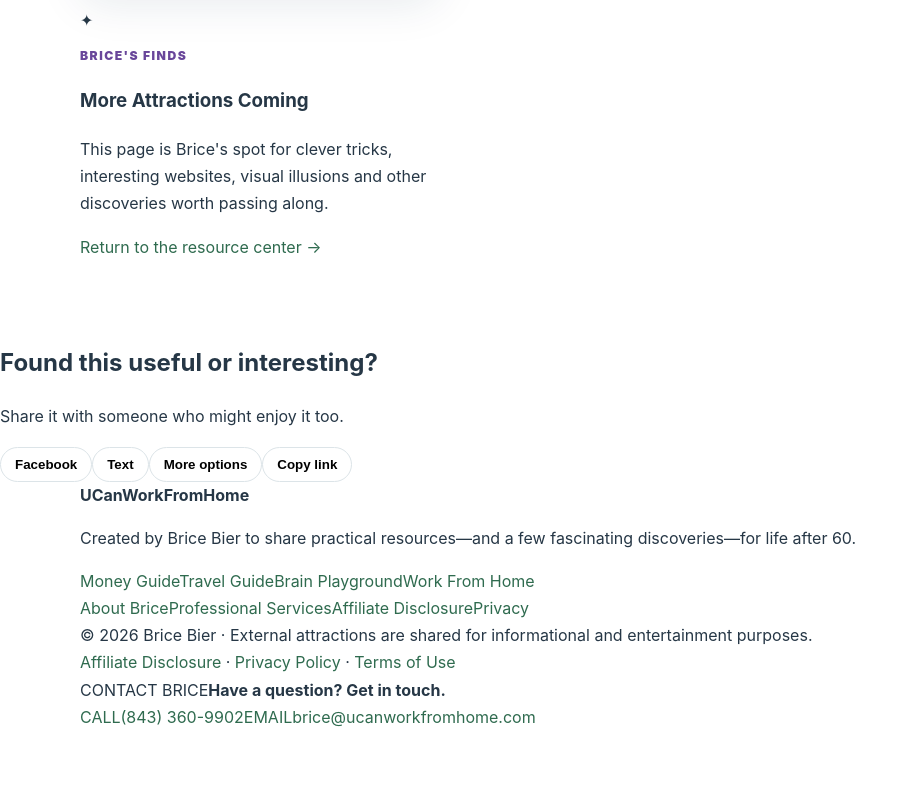
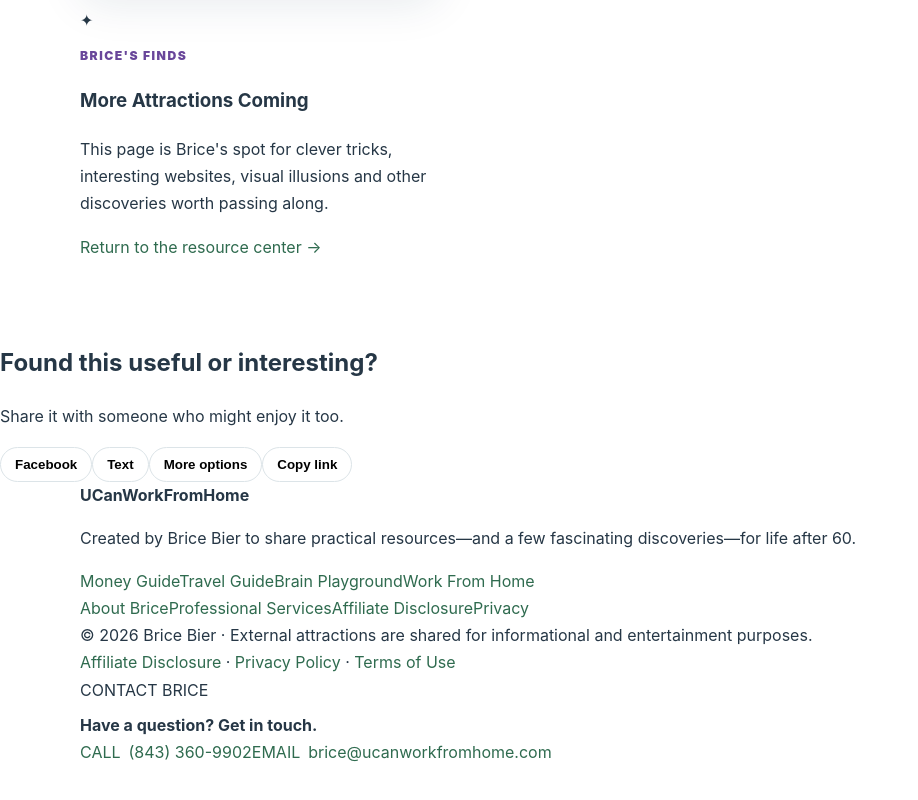
Before and after one commit to BriceKBier/Livegood-Affiliate, a plain HTML site: page fun.html in a window 1280 px wide. Shown: the part 3194-3994 px from the top of the page, without its empty margins (0-918 px from the left). Before the commit the page ends 3967 px from the top, so only its background shows below. Drawn offline with Linux system fonts and the light colour scheme; no server answers.

Commit message:
Fix spacing and layout of Brain Playground contact footer

```diff
--- a/fun.html
+++ b/fun.html
@@ -1,4 +1,4 @@
-<!doctype html><html lang="en"><head><meta charset="utf-8"><meta name="viewport" content="width=device-width,initial-scale=1"><title>Brain Playground | UCanWorkFromHome</title><link rel="stylesheet" href="style.css"><script async src="https://www.googletagmanager.com/gtag/js?id=G-17R4WE8EKY"></script><script>window.dataLayer=window.dataLayer||[];function gtag(){dataLayer.push(arguments)}gtag("js",new Date());gtag("config","G-17R4WE8EKY");</script><meta name="description" content="Explore Brain Playground—optical illusions, Magic Eye pictures, puzzles, curious websites and fascinating discoveries selected by Brice Bier.">
+<!doctype html><html lang="en"><head><meta charset="utf-8"><meta name="viewport" content="width=device-width,initial-scale=1"><title>Brain Playground | UCanWorkFromHome</title><link rel="stylesheet" href="style.css"><style>.site-contact-copy>span,.site-contact-copy>strong{display:block}.site-contact-copy>strong{margin-top:8px}.site-contact-actions a span{display:inline-block;margin-right:8px}</style><script async src="https://www.googletagmanager.com/gtag/js?id=G-17R4WE8EKY"></script><script>window.dataLayer=window.dataLayer||[];function gtag(){dataLayer.push(arguments)}gtag("js",new Date());gtag("config","G-17R4WE8EKY");</script><meta name="description" content="Explore Brain Playground—optical illusions, Magic Eye pictures, puzzles, curious websites and fascinating discoveries selected by Brice Bier.">
 <link rel="canonical" href="https://ucanworkfromhome.com/fun.html">
 <meta property="og:type" content="website">
 <meta property="og:title" content="Brain Playground | UCanWorkFromHome">
```
